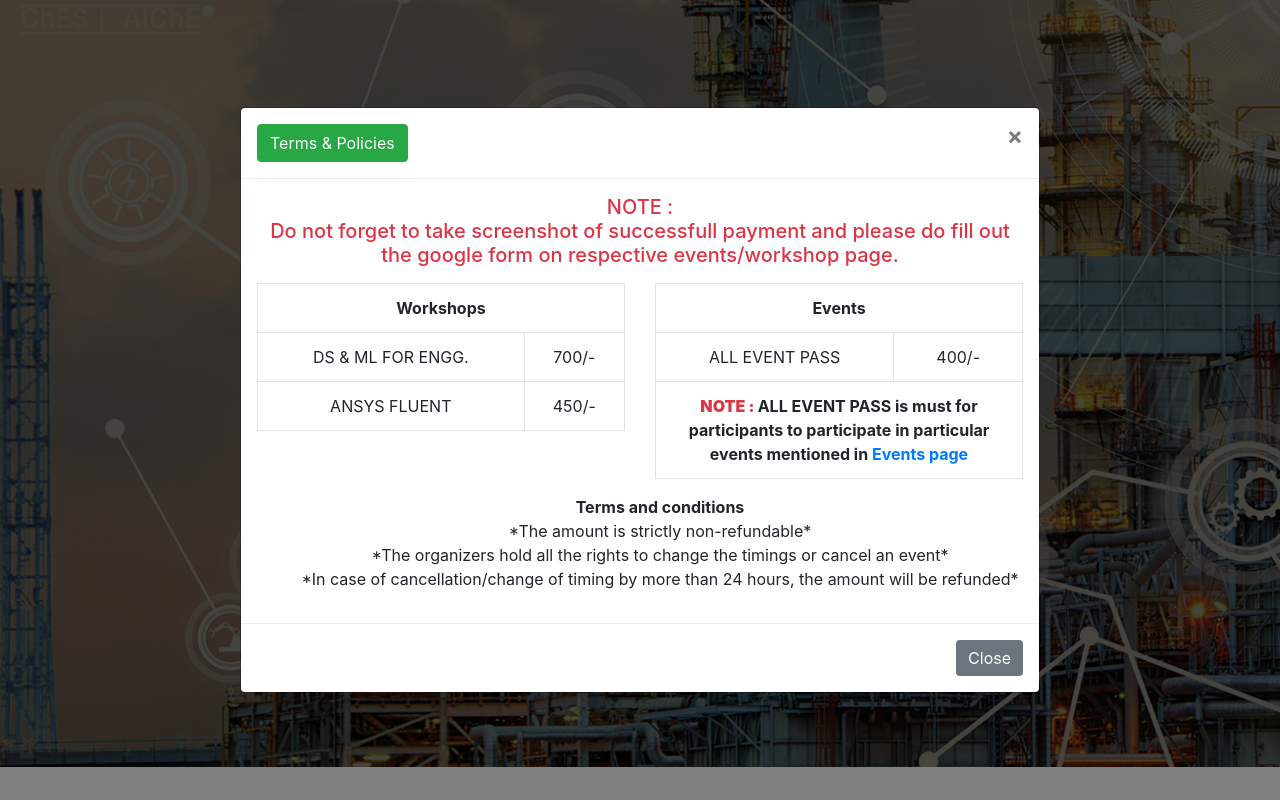
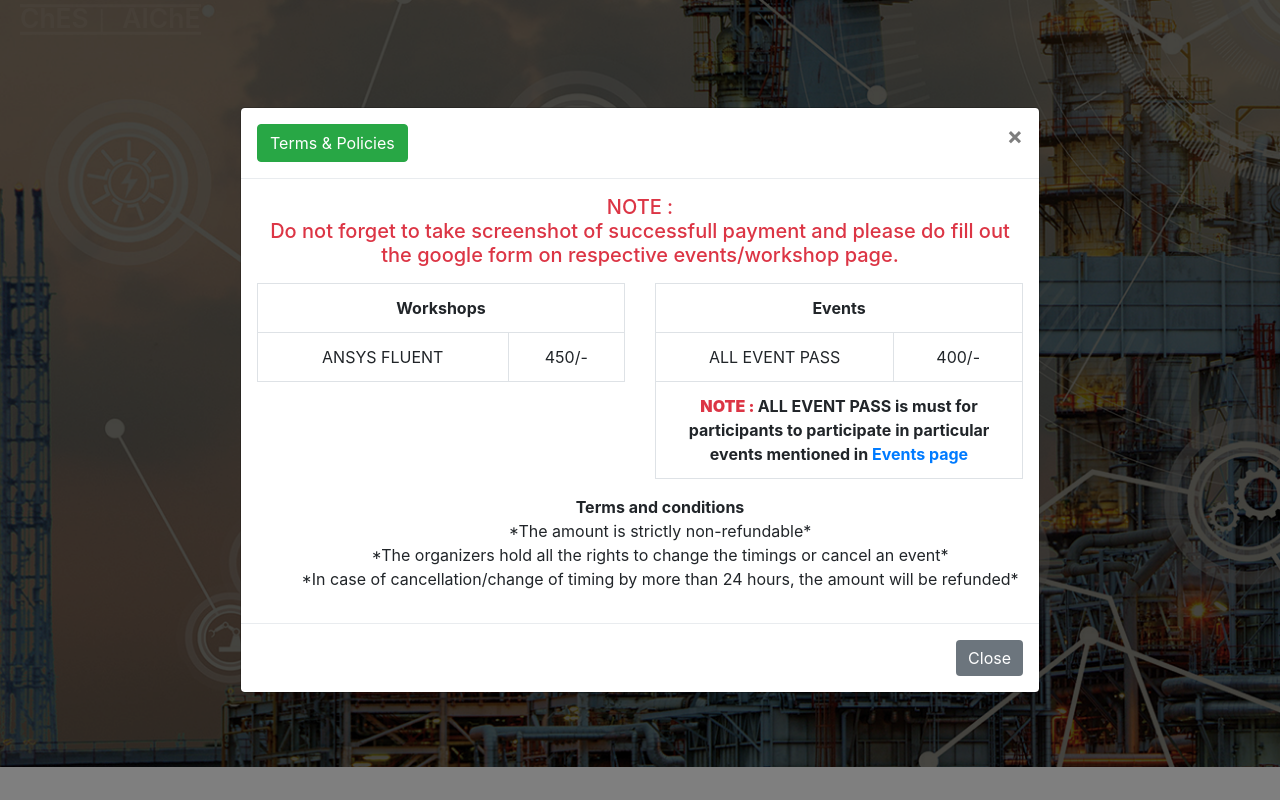
Before and after one commit to FerociousCentaur/ChemPlus_BackEnd, a Django app: page /payments/ in a window 1280 px wide. Run offline with Django 3.2, Linux system fonts and the light colour scheme; some libraries are stand-ins or nearby versions; some web fonts are replaced.

Commit message:
removed matlab ds ml

```diff
--- a/ChemID/forms.py
+++ b/ChemID/forms.py
@@ -102,7 +102,7 @@ class programRegister(forms.Form):
     OPTIONS = (
             ("All events pass", "All Events Pass"),
             ("Ansys", "Ansys Fluent"),
-            ("Python", "DS & ML for Engg."),
+            # ("Python", "DS & ML for Engg."),
             #("SciLab", "SciLab"),
             #("Matlab", "Matlab"),
             #("Aspen", "Aspen"),
--- a/ChemID/templates/paymentspage.html
+++ b/ChemID/templates/paymentspage.html
@@ -62,7 +62,7 @@
                   <table class="table table-bordered text-center">
                       <th  colspan="2">Workshops</th>
 <!--                      <tr><td>ASPEN</td><td>4000/-</td></tr>-->
-                      <tr><td>DS & ML FOR ENGG.</td><td>700/-</td></tr>
+<!--                      <tr><td>DS & ML FOR ENGG.</td><td>700/-</td></tr>-->
                       <tr><td>ANSYS FLUENT</td><td>450/-</td></tr>
 <!--                      <tr><td>MATLAB</td><td>450/-</td></tr>-->
         <!--              <tr><td>SCILAB</td><td>400/-</td></tr>-->
```
